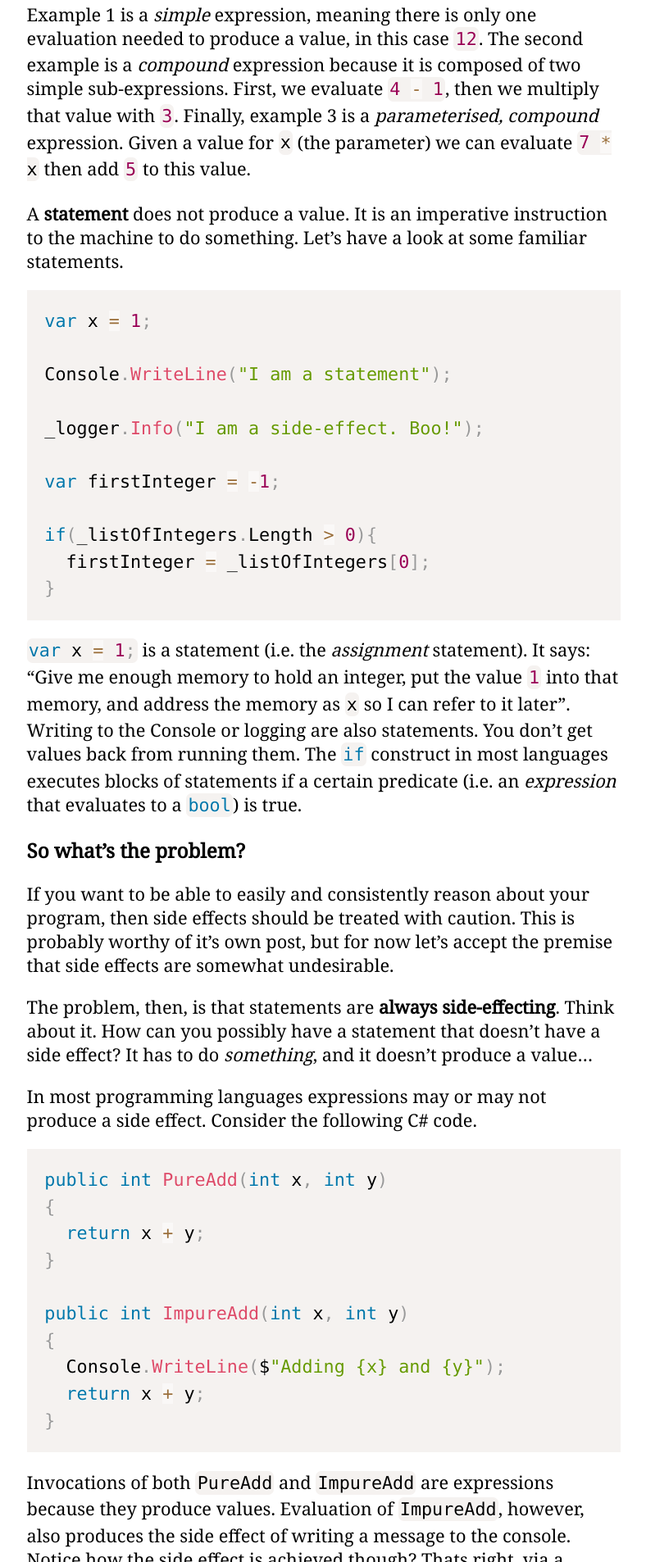
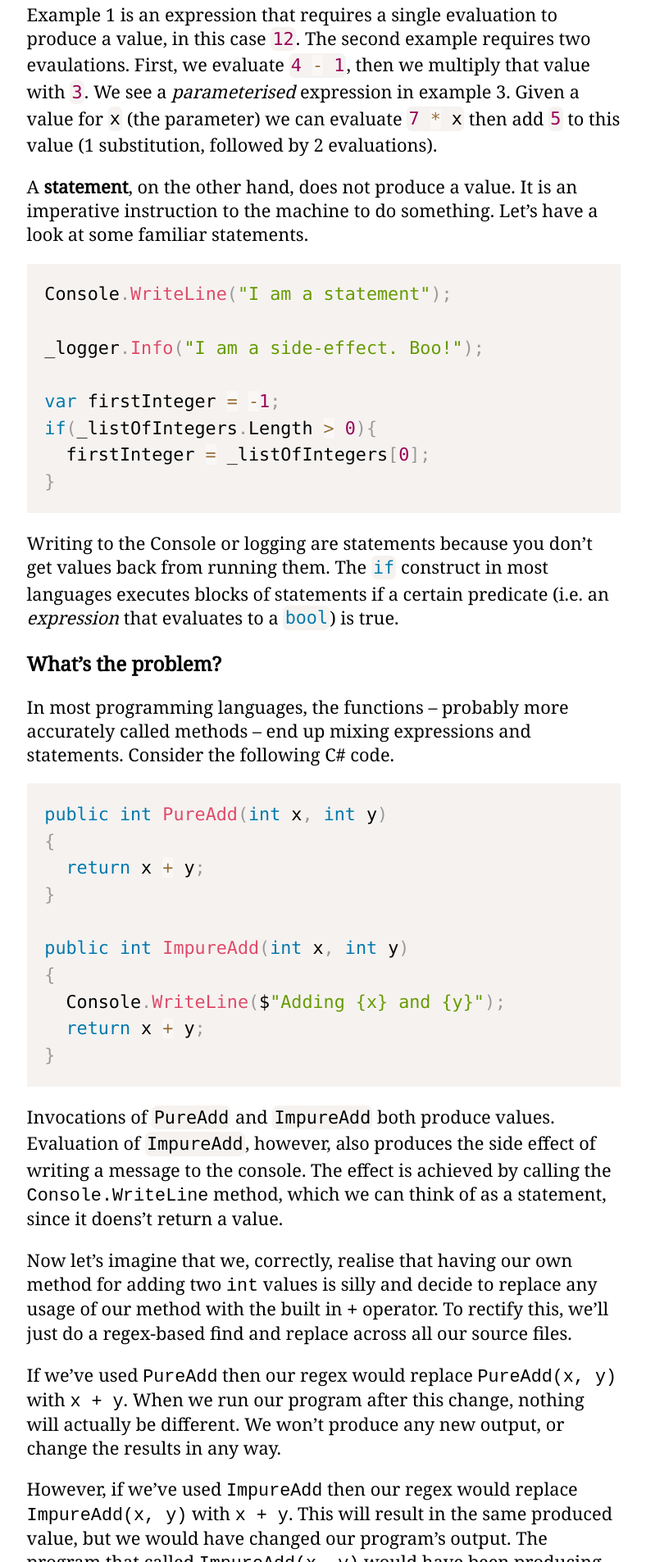
Before and after one commit to beeleebow/beeleebow.github.io, a plain HTML site: page posts/2017-08-30-expressions_vs_statements.html in a window 1280 px wide. Shown: the part 894-2800 px from the top of the page at 82% size, without its empty margins (245-1033 px from the left). Drawn offline with Linux system fonts and the light colour scheme; a web font is replaced by a local one.

Commit message:
edit: expressions vs statements

```diff
--- a/posts/2017-08-30-expressions_vs_statements.html
+++ b/posts/2017-08-30-expressions_vs_statements.html
@@ -31,34 +31,29 @@
     <section>
         <h2 id="tldr">TL;DR</h2>
 <div class="tldr">
-<p>We typically build programs out of a mix of <strong>expressions</strong> and <strong>statements</strong>. Expressions can be <strong>evaluated</strong> to produce a value, e.g. <code class="language-csharp">5 + 7</code> produces <code class="language-csharp">12</code>. Statements do not produce values, they exist to have some effect (or side-effect), e.g. <code class="language-csharp">Console.Write(“Hello world”)</code>.</p>
-<p><strong>Preferring expressions over statements</strong> will result in easier to reason about, <strong>more honoest</strong> code.</p>
+<p>We typically build programs out of a mix of <strong>expressions</strong> and <strong>statements</strong>. Expressions can be <strong>evaluated</strong> to produce a value, e.g. <code class="language-csharp">5 + 7</code> produces <code class="language-csharp">12</code>. Statements do not produce values, they exist to have some effect (or side-effect), e.g. <code class="language-csharp">Console.Write(“I am a statement.”)</code>.</p>
+<p><strong>Preferring expressions over statements</strong> will result in code that is easier to reason about.</p>
 </div>
 <h2 id="so-whats-the-difference">So what’s the difference?</h2>
-<p>An <strong>expression</strong> is a composition of values and sub-expressions which, upon <em>evaluation</em>, reduces to a single value. Let’s take some simple mathematical examples.</p>
+<p>An <strong>expression</strong> is a composition of values and sub-expressions which, upon <em>evaluation</em>, reduce to a single value. Let’s take some simple mathematical examples.</p>
 <pre><code class="language-csharp">5 + 7
 3 * (4 - 1)
 7*x + 5
 </code></pre>
-<p>Example 1 is a <em>simple</em> expression, meaning there is only one evaluation needed to produce a value, in this case <code class="language-csharp">12</code>. The second example is a <em>compound</em> expression because it is composed of two simple sub-expressions. First, we evaluate <code class="language-csharp">4 - 1</code>, then we multiply that value with <code class="language-csharp">3</code>. Finally, example 3 is a <em>parameterised, compound</em> expression. Given a value for <code class="language-csharp">x</code> (the parameter) we can evaluate <code class="language-csharp">7 * x</code> then add <code class="language-csharp">5</code> to this value.</p>
-<p>A <strong>statement</strong> does not produce a value. It is an imperative instruction to the machine to do something. Let’s have a look at some familiar statements.</p>
-<pre id="ex1"><code class="language-csharp">var x = 1;
-
-Console.WriteLine("I am a statement");
+<p>Example 1 is an expression that requires a single evaluation to produce a value, in this case <code class="language-csharp">12</code>. The second example requires two evaulations. First, we evaluate <code class="language-csharp">4 - 1</code>, then we multiply that value with <code class="language-csharp">3</code>. We see a <em>parameterised</em> expression in example 3. Given a value for <code class="language-csharp">x</code> (the parameter) we can evaluate <code class="language-csharp">7 * x</code> then add <code class="language-csharp">5</code> to this value (1 substitution, followed by 2 evaluations).</p>
+<p>A <strong>statement</strong>, on the other hand, does not produce a value. It is an imperative instruction to the machine to do something. Let’s have a look at some familiar statements.</p>
+<pre id="ex1"><code class="language-csharp">Console.WriteLine("I am a statement");
 
 _logger.Info("I am a side-effect. Boo!");
 
 var firstInteger = -1;
-
 if(_listOfIntegers.Length > 0){
   firstInteger = _listOfIntegers[0];
 }
 </code></pre>
-<p><code class="language-csharp">var x = 1;</code> is a statement (i.e. the <em>assignment</em> statement). It says: “Give me enough memory to hold an integer, put the value <code class="language-csharp">1</code> into that memory, and address the memory as <code class="language-csharp">x</code> so I can refer to it later”. Writing to the Console or logging are also statements. You don’t get values back from running them. The <code class="language-csharp">if</code> construct in most languages executes blocks of statements if a certain predicate (i.e. an <em>expression</em> that evaluates to a <code class="language-csharp">bool</code>) is true.</p>
-<h2 id="so-whats-the-problem">So what’s the problem?</h2>
-<p>If you want to be able to easily and consistently reason about your program, then side effects should be treated with caution. This is probably worthy of it’s own post, but for now let’s accept the premise that side effects are somewhat undesirable.</p>
-<p>The problem, then, is that statements are <strong>always side-effecting</strong>. Think about it. How can you possibly have a statement that doesn’t have a side effect? It has to do <em>something</em>, and it doesn’t produce a value…</p>
-<p>In most programming languages expressions may or may not produce a side effect. Consider the following C# code.</p>
+<p>Writing to the Console or logging are statements because you don’t get values back from running them. The <code class="language-csharp">if</code> construct in most languages executes blocks of statements if a certain predicate (i.e. an <em>expression</em> that evaluates to a <code class="language-csharp">bool</code>) is true.</p>
+<h2 id="whats-the-problem">What’s the problem?</h2>
+<p>In most programming languages, the functions – probably more accurately called methods – end up mixing expressions and statements. Consider the following C# code.</p>
 <pre id="ex1"><code class="language-csharp">public int PureAdd(int x, int y)
 {
   return x + y;
@@ -70,17 +65,21 @@ public int ImpureAdd(int x, int y)
   return x + y;
 }
 </code></pre>
-<p>Invocations of both <code class="language-csharp">PureAdd</code> and <code class="language-csharp">ImpureAdd</code> are expressions because they produce values. Evaluation of <code class="language-csharp">ImpureAdd</code>, however, also produces the side effect of writing a message to the console. Notice how the side effect is achieved though? Thats right, via a statement.</p>
+<p>Invocations of <code class="language-csharp">PureAdd</code> and <code class="language-csharp">ImpureAdd</code> both produce values. Evaluation of <code class="language-csharp">ImpureAdd</code>, however, also produces the side effect of writing a message to the console. The effect is achieved by calling the <code>Console.WriteLine</code> method, which we can think of as a statement, since it doens’t return a value.</p>
+<p>Now let’s imagine that we, correctly, realise that having our own method for adding two <code>int</code> values is silly and decide to replace any usage of our method with the built in <code>+</code> operator. To rectify this, we’ll just do a regex-based find and replace across all our source files.</p>
+<p>If we’ve used <code>PureAdd</code> then our regex would replace <code>PureAdd(x, y)</code> with <code>x + y</code>. When we run our program after this change, nothing will actually be different. We won’t produce any new output, or change the results in any way.</p>
+<p>However, if we’ve used <code>ImpureAdd</code> then our regex would replace <code>ImpureAdd(x, y)</code> with <code>x + y</code>. This will result in the same produced value, but we would have changed our program’s output. The program that called <code>ImpureAdd(x, y)</code> would have been producing console output, because of the <code>Console.WriteLine</code>. The program that inlines <code>x + y</code> will not produce this output. By making what seems to be a like-for-like substitution, we’ve actually changed the behaviour or our running program.</p>
+<p>We’ve all worked on code bases that seem to get harder and harder to change over time. This is due, in large part, to an accumlation of hard-to-discover side-effects. I change code over here, and now code over here is broken. One of the main causes of this state of affairs is the over-use of statements, because statements are <strong>always side-effecting</strong> (except for silly examples like empty <code>if</code> blocks). Think about it. How can you possibly have a statement that doesn’t have a side effect? It has to do <em>something</em>, and it doesn’t produce a value.</p>
 <blockquote>
-<p>As an aside, a “pure” functional programming language is one that has only expressions and does not permit side effects. Programs written in these languages are simply the composition of smaller expressions into a single compound expression (i.e. the “program”).</p>
+<p>As an aside, a <em>pure</em> functional programming language is one that has only expressions, no statements (and therefore no side-effects).</p>
 </blockquote>
-<h2 id="so-whats-the-take-away">So what’s the take away?</h2>
+<h2 id="whats-the-take-away">What’s the take away?</h2>
 <p>Try to build as much of your program as you can out of pure expressions and limit the use of statements. Here are a few tips:</p>
 <ul>
 <li><strong>Don’t write <code class="language-csharp">void</code> methods/functions.</strong> A method/function that doesn’t return anything is just another statement. Your programming language probably has enough of those already. You don’t need to be adding more.</li>
 <li><strong>Side effects at the edges, pure in the middle</strong> The reality is that your program needs to perform side effects to be useful. At some point you’ll need to read from a database or write to a response stream. Don’t let these concerns pollute your entire program. Fence them off as soon as you can and keep those side effects out or your pure application logic.</li>
 <li><strong>Avoid mutation.</strong> Mutation destroys determinism. That is, you can’t expect the same output for the same inputs every time if things are being changed along the way.</li>
-<li><strong>Replace control flow structures and error handling with type driven alternatives.</strong> Instead of having a <code class="language-csharp">Person</code> object that can be null represent the nullability in a type, e.g. <code class="language-csharp">Option<Person></code>. Instead of throwing an exception, represent that an evaluation might fail in a type, e.g. <code class="language-csharp">Either&lt;Exception, Person&gt;</code>.</li>
+<li><strong>Replace control flow structures and error handling with type driven alternatives.</strong> Instead of having a <code class="language-csharp">Person</code> object that can be null, represent the nullability in a type, e.g. <code class="language-csharp">Option<Person></code>. Instead of throwing an exception, represent that an evaluation might fail in a type, e.g. <code class="language-csharp">Either&lt;Exception, Person&gt;</code>.</li>
 </ul>
 <p>Go forth and express yourself.</p>
     </section>
```
